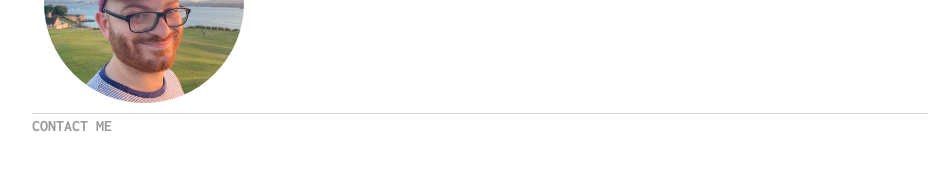
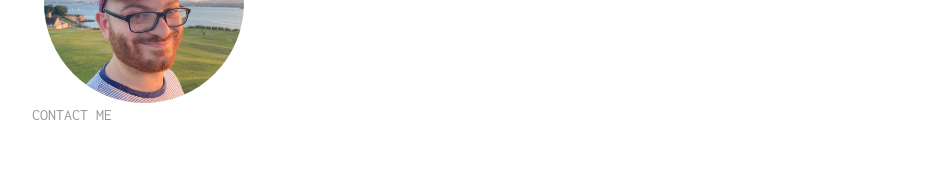
Before and after one commit to jmajic/jmajic.github.io, a Jekyll site: the page built from index.html, in a window 1280 px wide. Shown: the part 270-441 px from the top of the page, without its empty margins (160-1107 px from the left). Built offline with Jekyll 4.4.1, drawn with Linux system fonts in a browser that asks for light colours.

Commit message:
Try to fix footer

```diff
--- a/_layouts/default.html
+++ b/_layouts/default.html
@@ -24,10 +24,10 @@
 			{{ content }}
 
 			</div><!-- /.container -->
-			<footer>
-	    			<ul>
-	        			<li><a href="mailto:jmajic@mit.edu">CONTACT ME</a></li>
-				</ul>
-			</footer>
+			<div class="footer">
+				<div class="row">
+					<p><a href="mailto:jmajic@mit.edu">CONTACT ME</a></p>
+				</div>
+			</div> <!-- /footer -->
 		</body>
 	</html>
```
